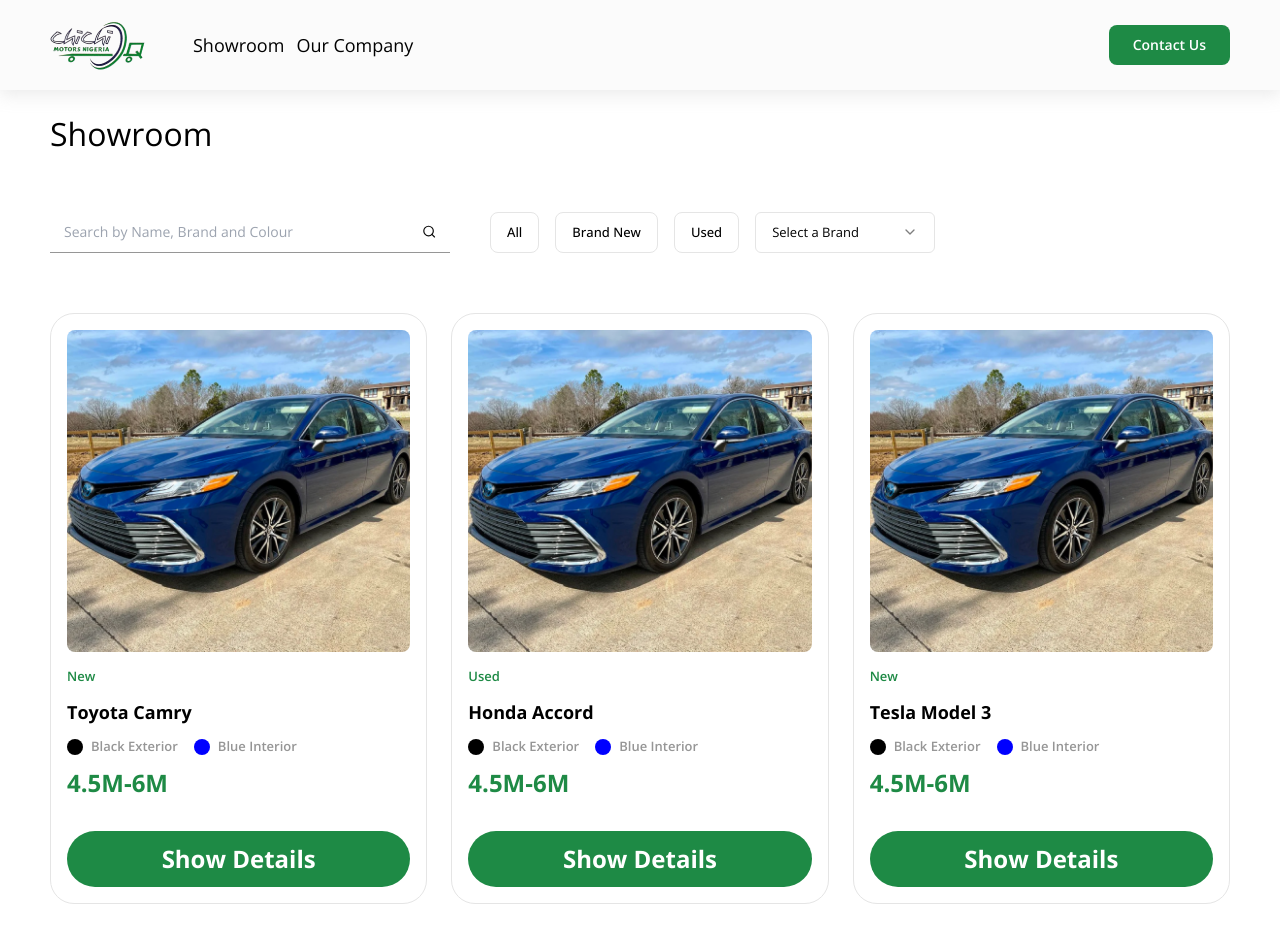
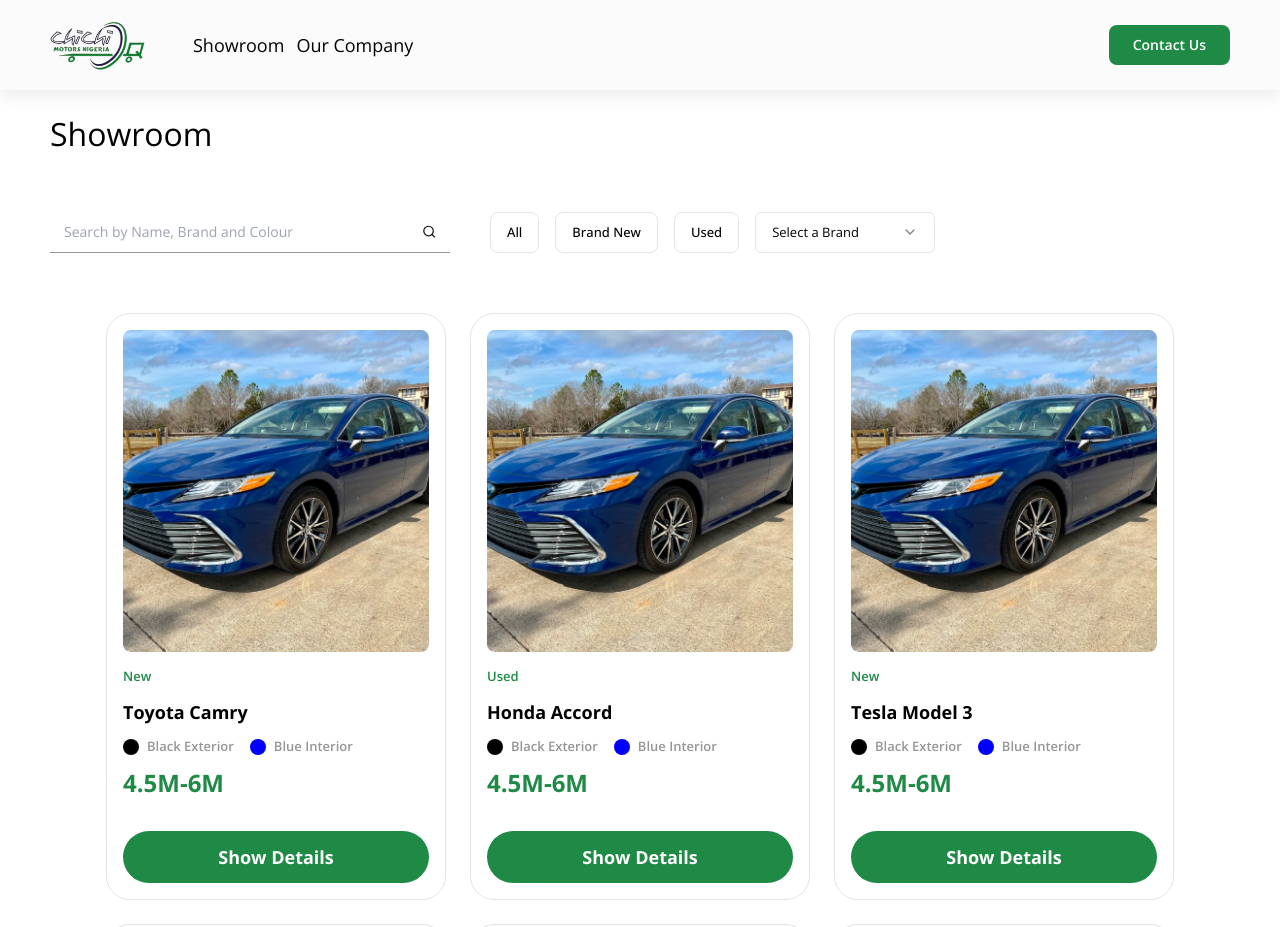
Before and after one commit to HenryAgu/Chichi-Motors, a Next.js app: page /showroom in a window 1280 px wide. Shown: the top 927 px of the page. Built offline with nearby package versions, Linux system fonts and the light colour scheme.

Commit message:
fix:showroom UI

```diff
--- a/src/app/showroom/[id]/page.tsx
+++ b/src/app/showroom/[id]/page.tsx
@@ -41,7 +41,7 @@
               </p>
               <button
                 type="button"
-                className="px-8 py-3 w-full flex items-center justify-center bg-green-700 rounded-full lg:text-2xl md:text-xl text-base font-bold mt-5 text-white"
+                className="px-8 py-3 w-full flex items-center justify-center bg-green-700 transition-colors duration-200 ease-in-out hover:bg-black hover:text-white rounded-full lg:text-2xl md:text-xl text-base font-bold mt-5 text-white"
               >
                 Inspect
               </button>
--- a/src/app/showroom/page.tsx
+++ b/src/app/showroom/page.tsx
@@ -181,7 +181,7 @@
         </div>
       </section>
 
-      <section className="mt-10 grid grid-cols-1 md:grid-cols-2 lg:grid-cols-3 gap-6 pb-28  pt-5 overflow-hidden">
+      <section className="mt-10 grid grid-cols-1 md:grid-cols-2 lg:grid-cols-3 gap-6 pb-28 md:mx-14 mx-0 pt-5 overflow-hidden">
         {cars.map((car) => (
           <div key={car.name} className="border p-4 rounded-[24px]">
             <Image
@@ -192,7 +192,7 @@
               className="object-cover mb-4 rounded-[8px] w-full h-[322px]"
             />
             <div className="flex flex-col gap-y-3">
-              <p className="text-[13px] text-[#1E8A45] font-semibold leading-[17.7px]">
+              <p className="text-[13px] text-brand-green-100 font-semibold leading-[17.7px]">
                 {car.type}
               </p>
               <h2 className="text-base md:text-lg font-bold leading-[24.51px] text-black">
@@ -215,13 +215,13 @@
                 </p>
               </div>
 
-              <p className="font-bold leading-[32.68px] text-xl md:text-2xl text-[#1E8A45]">
+              <p className="font-bold leading-[32.68px] text-xl md:text-2xl text-brand-green-100">
                 {car.price}
               </p>
               <Link
                 href={`/showroom/${car.id}`}
                 type="button"
-                className="px-8 py-3 w-full flex items-center justify-center bg-[#1E8A45] rounded-[32px] leading-[32.68px] text-base md:text-2xl font-bold mt-5 text-white"
+                className="px-8 py-3 w-full flex items-center justify-center bg-brand-green-100 transition-colors duration-300 ease-in-out hover:bg-black hover:text-white rounded-[32px] leading-[32.68px] text-base md:text-lg font-bold mt-5 text-white"
               >
                 Show Details
               </Link>
```
